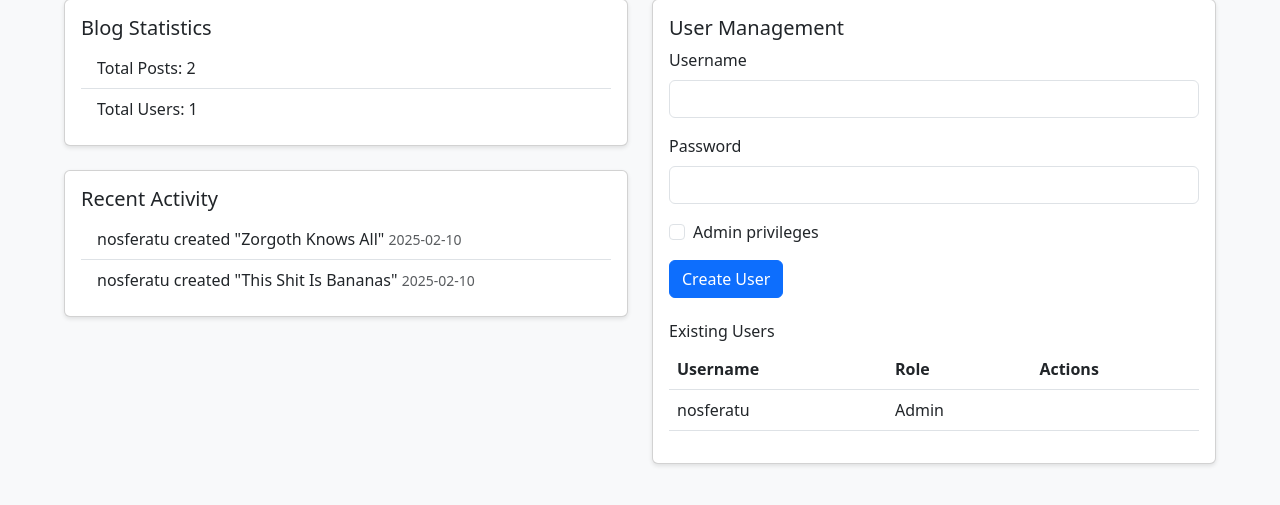
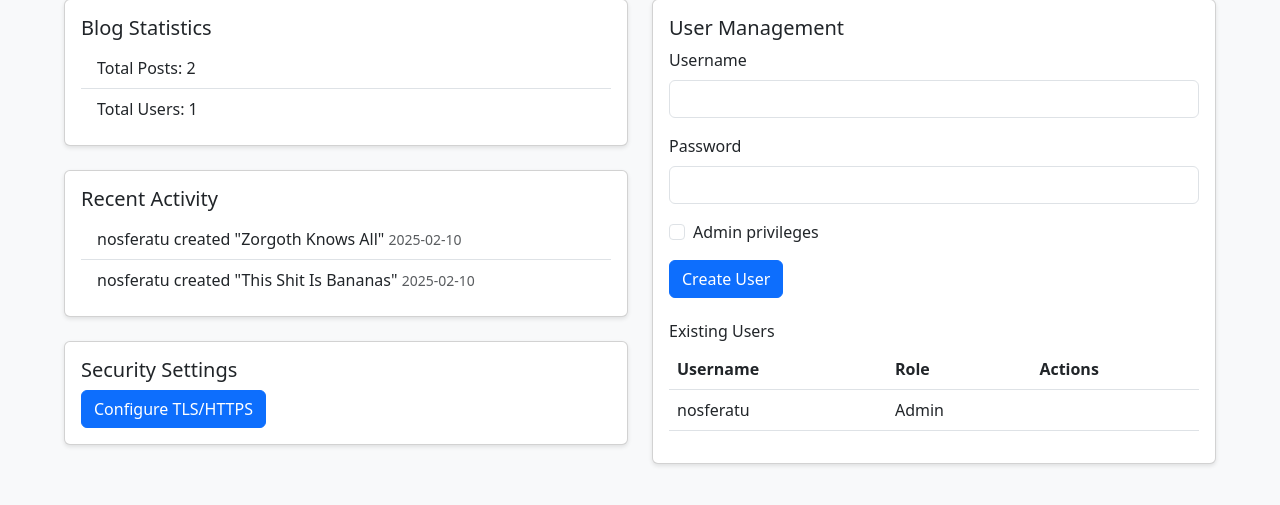
Before and after one commit to archmangler/ghoul, a Flask app: page /admin in a window 1280 px wide. Shown: the part 153-658 px from the top of the page. Run offline with Flask 3, Linux system fonts and the light colour scheme; a user stored in the database is signed in; data comes from the database, SQL or seed files in the repository; parts of the project's set-up code (start-up, migrations or seed data) failed here and were passed over.

Commit message:
improve admin panel function

```diff
--- a/app.py
+++ b/app.py
@@ -7,6 +7,9 @@ from datetime import datetime
 from slugify import slugify
 import markdown2
 import os
+from gevent.pywsgi import WSGIServer
+import ssl
+from OpenSSL import crypto
 
 app = Flask(__name__)
 app.config.from_object('config.Config')
@@ -44,6 +47,15 @@ class Post(db.Model):
         if not 'slug' in kwargs:
             kwargs['slug'] = slugify(kwargs.get('title', ''))
         super().__init__(*args, **kwargs)
+
+class TLSConfig(db.Model):
+    id = db.Column(db.Integer, primary_key=True)
+    enabled = db.Column(db.Boolean, default=False)
+    cert_file = db.Column(db.String(255))
+    key_file = db.Column(db.String(255))
+    fqdn = db.Column(db.String(255))
+    created_at = db.Column(db.DateTime, default=datetime.utcnow)
+    updated_at = db.Column(db.DateTime, default=datetime.utcnow, onupdate=datetime.utcnow)
 
 @login_manager.user_loader
 def load_user(user_id):
@@ -214,6 +226,66 @@ def delete_user(id):
     flash('User deleted successfully', 'success')
     return redirect(url_for('admin'))
 
+@app.route('/admin/tls', methods=['GET', 'POST'])
+@login_required
+def tls_config():
+    if not current_user.is_admin:
+        abort(403)
+
+    config = TLSConfig.query.first()
+    if not config:
+        config = TLSConfig()
+        db.session.add(config)
+        db.session.commit()
+
+    if request.method == 'POST':
+        cert_file = request.files.get('cert_file')
+        key_file = request.files.get('key_file')
+        fqdn = request.form.get('fqdn')
+        enabled = request.form.get('enabled') == 'on'
+
+        if cert_file and key_file:
+            try:
+                # Create certs directory if it doesn't exist
+                certs_dir = os.path.join(app.root_path, 'certs')
+                os.makedirs(certs_dir, exist_ok=True)
+
+                # Save certificate files
+                cert_path = os.path.join(certs_dir, 'server.crt')
+                key_path = os.path.join(certs_dir, 'server.key')
+
+                cert_file.save(cert_path)
+                key_file.save(key_path)
+
+                # Verify certificate and key
+                with open(cert_path, 'rb') as f:
+                    crypto.load_certificate(crypto.FILETYPE_PEM, f.read())
+                with open(key_path, 'rb') as f:
+                    crypto.load_privatekey(crypto.FILETYPE_PEM, f.read())
+
+                config.cert_file = cert_path
+                config.key_file = key_path
+                config.fqdn = fqdn
+                config.enabled = enabled
+                config.updated_at = datetime.utcnow()
+
+                db.session.commit()
+                flash('TLS configuration updated successfully', 'success')
+
+            except Exception as e:
+                flash(f'Error updating TLS configuration: {str(e)}', 'error')
+        else:
+            # Update only enabled status and FQDN if no new certificates
+            config.enabled = enabled
+            config.fqdn = fqdn
+            config.updated_at = datetime.utcnow()
+            db.session.commit()
+            flash('TLS configuration updated successfully', 'success')
+
+        return redirect(url_for('tls_config'))
+
+    return render_template('admin/tls_config.html', config=config)
+
 # Error handlers
 @app.errorhandler(404)
 def not_found_error(error):
@@ -239,4 +311,16 @@ if __name__ == '__main__':
             db.session.commit()
 
     port = int(os.environ.get('PORT', 8887))
-    app.run(host='0.0.0.0', port=port, debug=False)
+
+    # Check for TLS configuration
+    tls_config = TLSConfig.query.first()
+    if tls_config and tls_config.enabled and tls_config.cert_file and tls_config.key_file:
+        ssl_context = ssl.SSLContext(ssl.PROTOCOL_TLSv1_2)
+        ssl_context.load_cert_chain(tls_config.cert_file, tls_config.key_file)
+        http_server = WSGIServer(('0.0.0.0', port), app, ssl_context=ssl_context)
+        print(f"Running with TLS on https://{tls_config.fqdn}:{port}")
+    else:
+        http_server = WSGIServer(('0.0.0.0', port), app)
+        print(f"Running without TLS on http://0.0.0.0:{port}")
+
+    http_server.serve_forever()
--- a/requirements.txt
+++ b/requirements.txt
@@ -8,3 +8,5 @@ markdown2==2.4.10
 Pillow==10.1.0
 python-dotenv==1.0.0
 bcrypt==4.0.1
+pyOpenSSL==23.3.0
+gevent==23.9.1
--- a/templates/admin/dashboard.html
+++ b/templates/admin/dashboard.html
@@ -29,6 +29,13 @@
                         </li>
                         {% endfor %}
                     </ul>
+                </div>
+            </div>
+
+            <div class="card mt-4">
+                <div class="card-body">
+                    <h5 class="card-title">Security Settings</h5>
+                    <a href="{{ url_for('tls_config') }}" class="btn btn-primary">Configure TLS/HTTPS</a>
                 </div>
             </div>
         </div>
```
